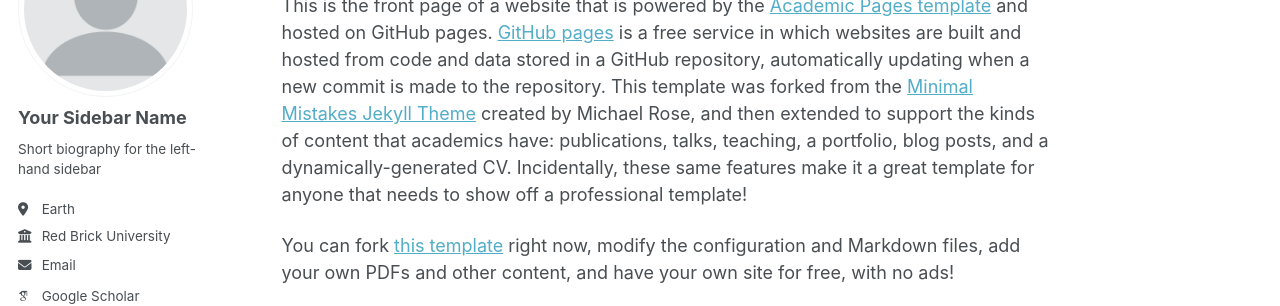
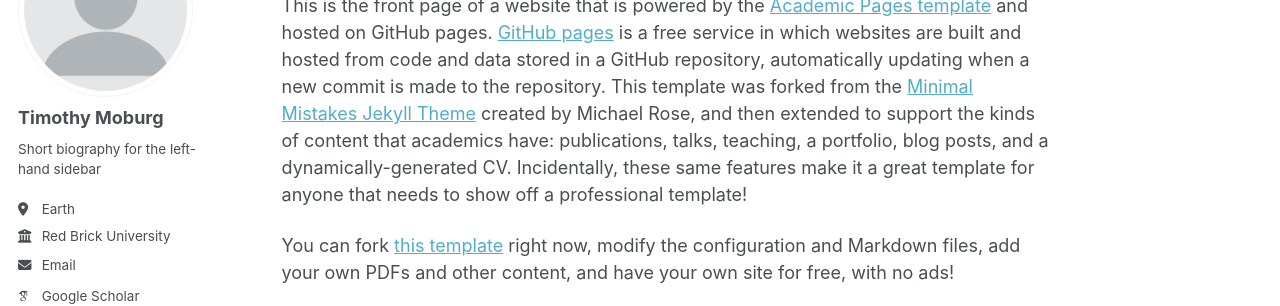
Before and after one commit to timothymoburg/timothymoburg.github.io, a Jekyll site: the page built from _pages/about.md, in a window 1280 px wide. Shown: the part 177-483 px from the top of the page. Built offline with Jekyll 4.4.1, drawn with Linux system fonts in a browser that asks for light colours; some web fonts are replaced; a script that is not in the unit is left out.

Commit message:
Update _config.yml

```diff
--- a/_config.yml
+++ b/_config.yml
@@ -24,7 +24,7 @@ repository               : "timothymoburg/timothymoburg.github.io"
 author:
   # Biographic information
   avatar           : "profile.png"
-  name             : "Your Sidebar Name"
+  name             : "Timothy Moburg"
   pronouns         : # example: "she/her"
   bio              : "Short biography for the left-hand sidebar"
   location         : "Earth"
```
